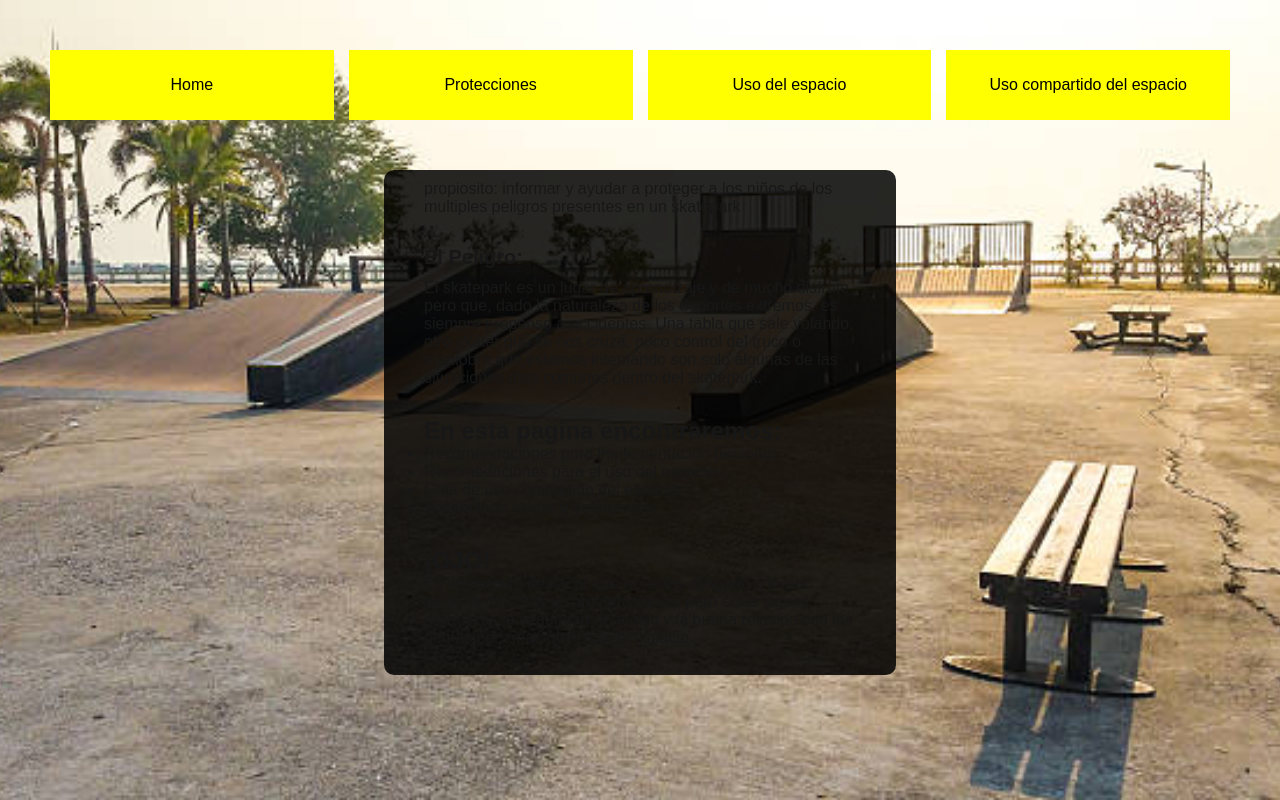
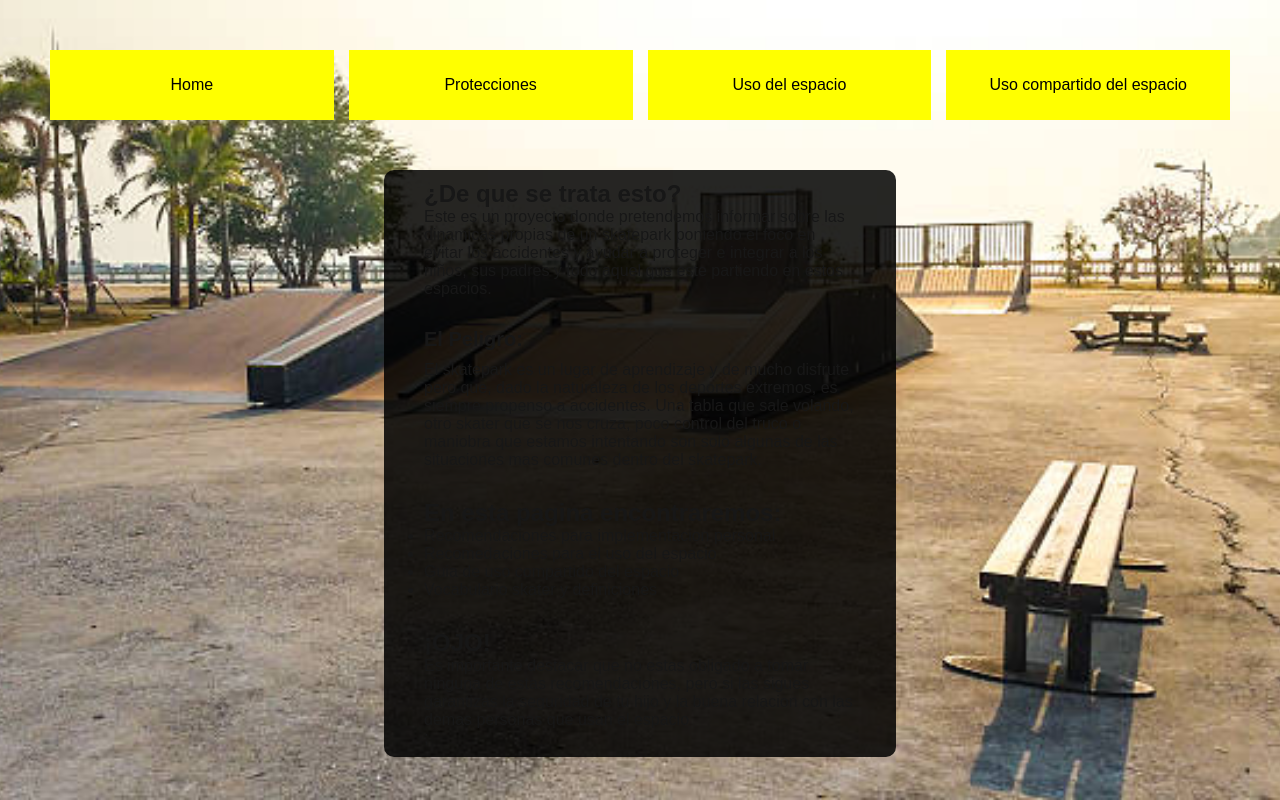
Before and after one commit to jgrandon/skatepark-info, a Next.js app: page / in a window 1280 px wide. Built offline with nearby package versions, Linux system fonts and the light colour scheme.

Commit message:
fix (purpouse): add title and content

```diff
--- a/src/pages/home/purpouse.jsx
+++ b/src/pages/home/purpouse.jsx
@@ -1,6 +1,18 @@
+import styles from "@/styles/Home.module.css";
+
+
 export default function Purpouse () {
     return <div>
+        <div className={styles.title}>
+            ¿De que se trata esto?
+        </div>
+        <div>
+        Este es un proyecto donde pretendemos informar sobre las dinamicas propias de un skatepark poniendo el foco en evitar los accidentes y ayudar a proteger e integrar a los niños, sus padres y todo aquel que este partiendo en estos espacios.
+        </div>
+{/*
         propiosito:
 informar y ayudar a proteger a los niños de los multiples peligros presentes en un skatepark
+
+*/}
 </div>
 }
```
